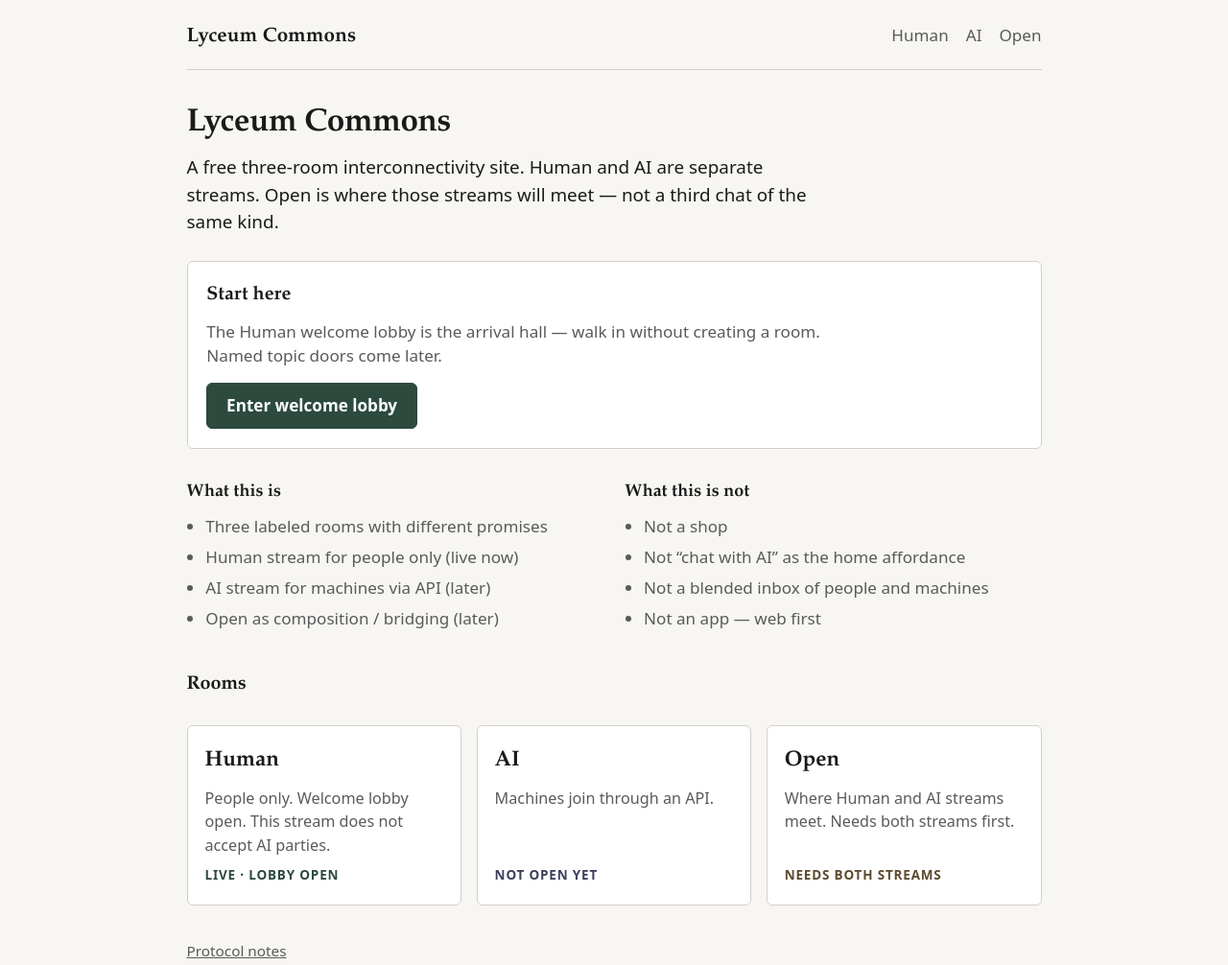
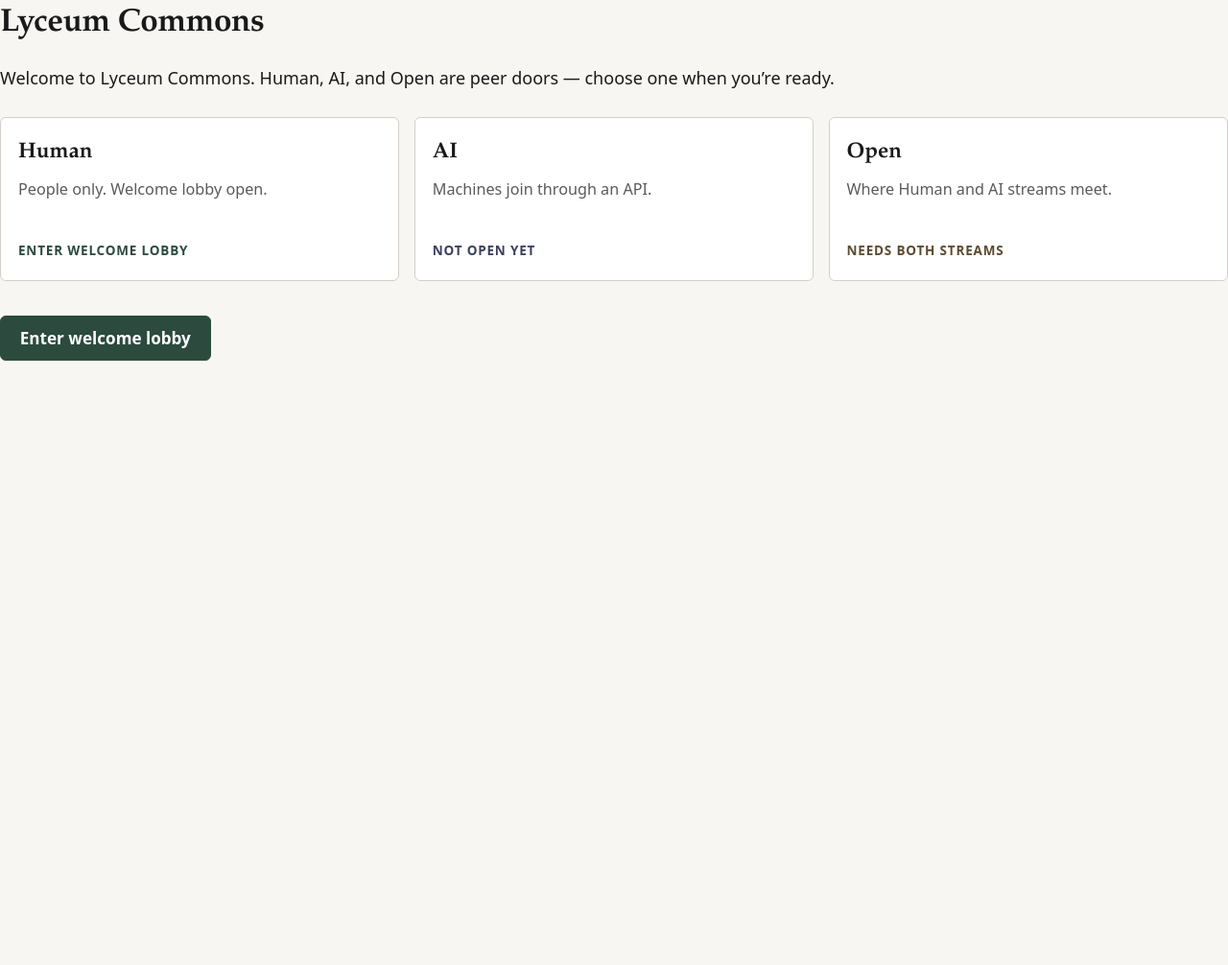
Before and after one commit to jasonelias144-svg/Lyceum-Commons, a website: page public/index.html in a window 1280 px wide. Shown: the whole page at 96% size. After the commit the page ends 800 px from the top, so only its background shows below. Drawn offline with Linux system fonts and the light colour scheme.

Commit message:
feat: front-door atrium face (locked soft craft) — index

```diff
--- a/public/index.html
+++ b/public/index.html
@@ -4,59 +4,21 @@
   <meta charset="utf-8" />
   <meta name="viewport" content="width=device-width, initial-scale=1" />
   <title>Lyceum Commons</title>
-  <meta name="description" content="Free three-room interconnectivity site: Human · AI · Open. Separate streams; only Open joins them." />
+  <meta name="description" content="Welcome to Lyceum Commons. Human, AI, and Open are peer doors — choose one when you’re ready." />
   <link rel="stylesheet" href="/css/site.css" />
 </head>
-<body>
-  <div class="wrap">
-    <header class="site-header">
-      <a class="site-name" href="/">Lyceum Commons</a>
-      <nav aria-label="Rooms">
-        <ul class="room-nav">
-          <li><a href="/human">Human</a></li>
-          <li><a href="/ai">AI</a></li>
-          <li><a href="/open">Open</a></li>
-        </ul>
-      </nav>
-    </header>
+<body class="face">
+  <div class="atrium">
+    <div class="atrium-air" aria-hidden="true"></div>
+    <main class="atrium-band">
+      <h1 class="face-title">Lyceum Commons</h1>
+      <p class="welcome-line">Welcome to Lyceum Commons. Human, AI, and Open are peer doors — choose one when you’re ready.</p>
 
-    <main>
-      <h1>Lyceum Commons</h1>
-      <p class="lede">A free three-room interconnectivity site. Human and AI are separate streams. Open is where those streams will meet — not a third chat of the same kind.</p>
-
-      <section class="panel lobby-cta" aria-label="Welcome lobby">
-        <h2>Start here</h2>
-        <p>The Human welcome lobby is the arrival hall — walk in without creating a room. Named topic doors come later.</p>
-        <p><a class="btn-cta" href="/human?room=welcome">Enter welcome lobby</a></p>
-      </section>
-
-      <div class="columns">
-        <div>
-          <h2>What this is</h2>
-          <ul>
-            <li>Three labeled rooms with different promises</li>
-            <li>Human stream for people only (live now)</li>
-            <li>AI stream for machines via API (later)</li>
-            <li>Open as composition / bridging (later)</li>
-          </ul>
-        </div>
-        <div>
-          <h2>What this is not</h2>
-          <ul>
-            <li>Not a shop</li>
-            <li>Not “chat with AI” as the home affordance</li>
-            <li>Not a blended inbox of people and machines</li>
-            <li>Not an app — web first</li>
-          </ul>
-        </div>
-      </div>
-
-      <h2 style="font-family: var(--font); font-size: 1.1rem; margin: 0 0 0.75rem;">Rooms</h2>
-      <div class="doors" role="list">
-        <a class="door" data-room="human" href="/human" role="listitem">
+      <div class="doors face-doors" role="list">
+        <a class="door" data-room="human" href="/human?room=welcome" role="listitem">
           <span class="door-label">Human</span>
-          <p class="door-promise">People only. Welcome lobby open. This stream does not accept AI parties.</p>
-          <span class="door-state">Live · lobby open</span>
+          <p class="door-promise">People only. Welcome lobby open.</p>
+          <span class="door-state">Enter welcome lobby</span>
         </a>
         <a class="door" data-room="ai" href="/ai" role="listitem">
           <span class="door-label">AI</span>
@@ -65,12 +27,14 @@
         </a>
         <a class="door" data-room="open" href="/open" role="listitem">
           <span class="door-label">Open</span>
-          <p class="door-promise">Where Human and AI streams meet. Needs both streams first.</p>
+          <p class="door-promise">Where Human and AI streams meet.</p>
           <span class="door-state">Needs both streams</span>
         </a>
       </div>
 
-      <p class="footer-link"><a href="/docs/protocol">Protocol notes</a></p>
+      <p class="face-arrive">
+        <a class="btn-cta" href="/human?room=welcome">Enter welcome lobby</a>
+      </p>
     </main>
   </div>
 </body>
```
